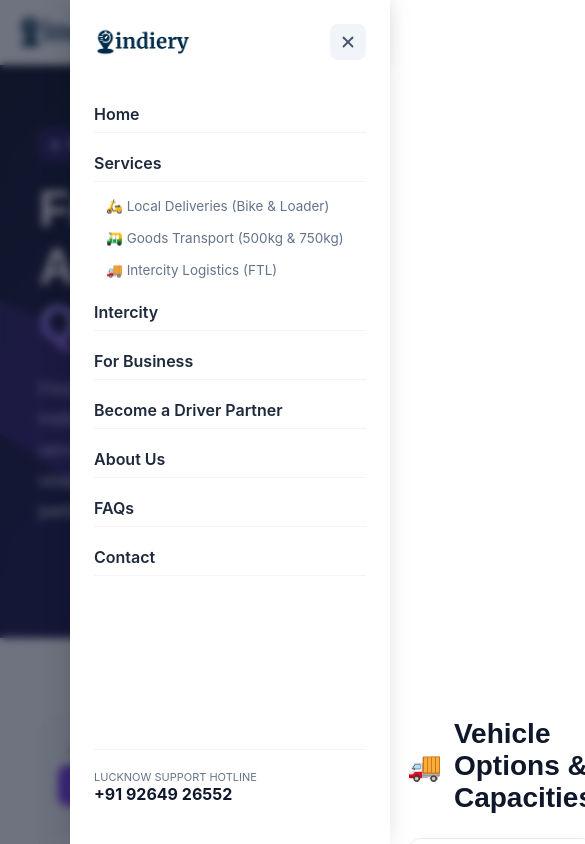
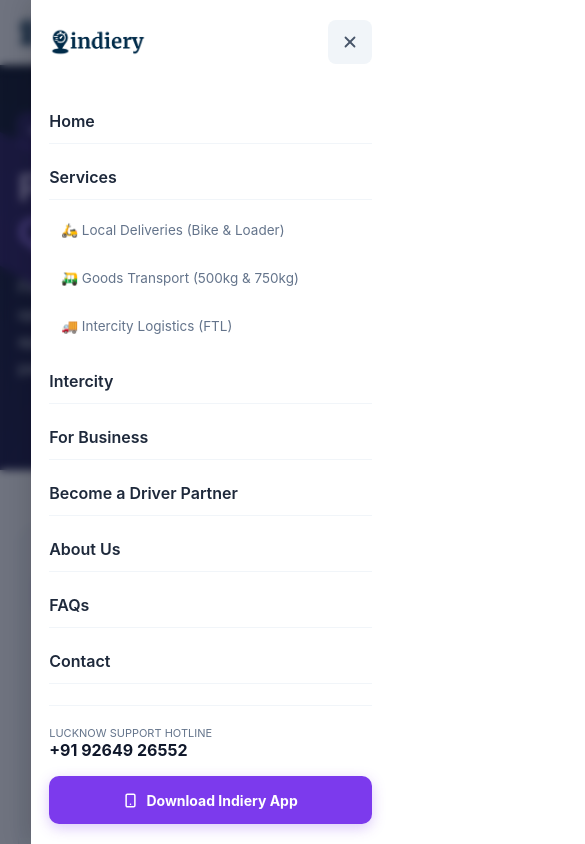
Before and after one commit to indiery/indiery-mobile-app, a Next.js app in the folder webiste/: page /faq in a window 390 px wide. Both pictures are taken after a click on the button "Open navigation menu". Shown: the top 844 px of the page, 585 px wide, since content can reach past the window. Built offline with nearby package versions, Linux system fonts and the light colour scheme.

Commit message:
fix(website): make all pages mobile responsive

```diff
--- a/webiste/app/globals.css
+++ b/webiste/app/globals.css
@@ -2759,12 +2759,15 @@
   backdrop-filter: blur(4px);
   z-index: 1000000;
   opacity: 0;
+  visibility: hidden;
+  overflow: hidden;
   pointer-events: none;
-  transition: opacity 0.3s ease;
+  transition: opacity 0.3s ease, visibility 0.3s ease;
 }
 
 .indiery-mobile-drawer.open {
   opacity: 1;
+  visibility: visible;
   pointer-events: auto;
 }
 
@@ -2886,7 +2889,8 @@
   .indiery-desktop-nav { display: none !important; }
   .indiery-call-box { display: none !important; }
   .indiery-mobile-toggle { display: block !important; }
-  .indiery-mobile-drawer { display: block; }
+  .indiery-mobile-drawer { display: none; }
+  .indiery-mobile-drawer.open { display: block; }
 }
 
 @media (max-width: 576px) {
@@ -3168,3 +3172,278 @@
     font-size: 28px;
   }
 }
+
+/* ==========================================================================
+   RESPONSIVE FOUNDATION
+   Keeps every App Router marketing/legal page usable on tablets and phones,
+   including pages that still carry legacy inline layout declarations.
+   ========================================================================== */
+
+html,
+body {
+  max-width: 100%;
+  overflow-x: clip;
+}
+
+img,
+svg,
+video,
+canvas {
+  max-width: 100%;
+}
+
+img[width][height] {
+  height: auto;
+}
+
+input,
+select,
+textarea,
+button {
+  max-width: 100%;
+}
+
+@media (max-width: 900px) {
+  .innerHeader main .shell > [style*="grid-template-columns:1fr 1fr"],
+  .innerHeader main [style*="grid-template-columns:1.2fr 1fr"],
+  .innerHeader main [style*="grid-template-columns:1.1fr 1fr"],
+  .innerHeader main [style*="grid-template-columns:1fr 1.1fr"],
+  .innerHeader main [style*="grid-template-columns:1fr 1.05fr"],
+  .innerHeader main [style*="grid-template-columns:1fr 1.3fr"],
+  .innerHeader main [style*="grid-template-columns:300px 1fr"],
+  .innerHeader main [style*="grid-template-columns:310px 1fr"],
+  .innerHeader main [style*="grid-template-columns:320px 1fr"] {
+    grid-template-columns: minmax(0, 1fr) !important;
+    gap: 36px !important;
+  }
+
+  .innerHeader main [style*="position: sticky"] {
+    position: static !important;
+    top: auto !important;
+  }
+
+  .innerHeader main img {
+    max-width: 100%;
+  }
+}
+
+@media (max-width: 640px) {
+  .innerHeader main > section,
+  .innerHeader main:not(:has(> section)) {
+    padding-top: 56px !important;
+    padding-bottom: 56px !important;
+  }
+
+  .innerHeader main > .innerPageHero,
+  .innerHeader main > .aboutHero {
+    padding-top: 48px !important;
+    padding-bottom: 56px !important;
+  }
+
+  .innerHeader main .shell,
+  .innerHeader main > .shell {
+    width: 100% !important;
+    max-width: 100% !important;
+    padding-right: 18px !important;
+    padding-left: 18px !important;
+  }
+
+  .innerHeader main [style*="grid-template-columns"] {
+    grid-template-columns: minmax(0, 1fr) !important;
+    gap: 22px !important;
+  }
+
+  .innerHeader main h1,
+  .innerHeader main h1[style] {
+    max-width: 100%;
+    font-size: clamp(2rem, 10vw, 2.65rem) !important;
+    line-height: 1.12 !important;
+    letter-spacing: -1.5px !important;
+    overflow-wrap: anywhere;
+  }
+
+  .innerHeader main h2,
+  .innerHeader main h2[style] {
+    font-size: clamp(1.65rem, 8vw, 2.1rem) !important;
+    line-height: 1.2 !important;
+    letter-spacing: -1px !important;
+    overflow-wrap: anywhere;
+  }
+
+  .innerHeader main h3,
+  .innerHeader main h3[style] {
+    overflow-wrap: anywhere;
+  }
+
+  .innerHeader main h1 br,
+  .innerHeader main h2 br {
+    display: none;
+  }
+
+  .innerHeader main p[style*="font-size: 18px"],
+  .innerHeader main p[style*="font-size: 17px"] {
+    font-size: 16px !important;
+  }
+
+  .innerHeader main [style*="padding: 48px 40px"],
+  .innerHeader main [style*="padding: 40px"],
+  .innerHeader main [style*="padding: 36px"],
+  .innerHeader main [style*="padding: 32px"] {
+    padding: 24px !important;
+  }
+
+  .innerHeader main [style*="padding: 28px"] {
+    padding: 22px !important;
+  }
+
+  .innerHeader main form,
+  .innerHeader main input,
+  .innerHeader main select,
+  .innerHeader main textarea,
+  .innerHeader main form button {
+    width: 100%;
+    min-width: 0;
+  }
+
+  .innerHeader main [style*="display: flex"][style*="gap"] {
+    min-width: 0;
+  }
+
+  .innerHeader main [style*="min-height: 440px"],
+  .innerHeader main [style*="min-height: 420px"] {
+    min-height: 300px !important;
+  }
+
+  .innerHeader main [style*="min-height: 320px"] {
+    min-height: 260px !important;
+  }
+
+  .innerHeader main [style*="height: 460px"] {
+    height: 330px !important;
+  }
+
+  .innerHeader main [style*="overflow-x: auto"] {
+    -webkit-overflow-scrolling: touch;
+    scrollbar-width: thin;
+  }
+
+  .innerHeader main [style*="overflow-x: auto"] table {
+    min-width: 680px;
+  }
+
+  .innerHeader main table th,
+  .innerHeader main table td {
+    white-space: nowrap;
+  }
+
+  .tagPill {
+    max-width: 100%;
+    margin-bottom: 18px !important;
+    white-space: normal;
+    line-height: 1.45;
+  }
+
+  .indiery-header-inner {
+    gap: 10px;
+  }
+
+  .indiery-logo-link img {
+    width: auto !important;
+    height: 32px !important;
+  }
+
+  .indiery-mobile-toggle,
+  .indiery-mobile-close,
+  .social-icon {
+    min-width: 44px;
+    min-height: 44px;
+  }
+
+  .indiery-mobile-panel {
+    width: min(92vw, 360px);
+    max-width: none;
+    padding: 20px 18px;
+  }
+
+  .indiery-mobile-nav-link {
+    min-height: 44px;
+    padding: 11px 0;
+  }
+
+  .indiery-mobile-sub a {
+    min-height: 40px;
+    padding: 9px 0;
+    line-height: 1.45;
+  }
+
+  /* Only the compact header action disappears; page CTAs remain tappable. */
+  .indiery-header-actions > .indiery-cta-btn {
+    display: none !important;
+  }
+
+  .innerHeader main .indiery-cta-btn,
+  main > section .indiery-cta-btn,
+  .indiery-prefooter-cta .indiery-cta-btn,
+  .indiery-mobile-footer .indiery-cta-btn {
+    display: inline-flex !important;
+    min-height: 48px;
+    justify-content: center;
+    white-space: normal;
+    text-align: center;
+  }
+
+  .indiery-prefooter-cta {
+    padding: 52px 18px;
+  }
+
+  .indiery-prefooter-inner {
+    gap: 28px;
+  }
+
+  .indiery-prefooter-actions,
+  .indiery-prefooter-actions .indiery-cta-btn {
+    width: 100%;
+  }
+
+  .indiery-main-footer {
+    padding-top: 56px;
+  }
+
+  .indiery-footer-container,
+  .indiery-footer-bottom-inner {
+    padding-right: 18px;
+    padding-left: 18px;
+  }
+
+  .indiery-footer-container {
+    gap: 36px;
+  }
+
+  .legal-links {
+    gap: 12px 18px;
+  }
+}
+
+@media (max-width: 380px) {
+  .innerHeader main .shell,
+  .innerHeader main > .shell {
+    padding-right: 14px !important;
+    padding-left: 14px !important;
+  }
+
+  .indiery-header-inner {
+    padding: 0 12px;
+  }
+
+  .indiery-logo-link img {
+    height: 29px !important;
+  }
+
+  .innerHeader main [style*="padding: 48px 40px"],
+  .innerHeader main [style*="padding: 40px"],
+  .innerHeader main [style*="padding: 36px"],
+  .innerHeader main [style*="padding: 32px"],
+  .innerHeader main [style*="padding: 28px"] {
+    padding: 20px !important;
+  }
+}
--- a/webiste/components/SiteHeader.jsx
+++ b/webiste/components/SiteHeader.jsx
@@ -1,12 +1,29 @@
 "use client";
 
-import { useState } from "react";
+import { useEffect, useState } from "react";
 import Link from "next/link";
 import Image from "next/image";
 
 export default function SiteHeader({ active = "home" }) {
   const [mobileMenuOpen, setMobileMenuOpen] = useState(false);
   const [servicesDropdownOpen, setServicesDropdownOpen] = useState(false);
+
+  useEffect(() => {
+    if (!mobileMenuOpen) return undefined;
+
+    const previousOverflow = document.body.style.overflow;
+    const closeOnEscape = (event) => {
+      if (event.key === "Escape") setMobileMenuOpen(false);
+    };
+
+    document.body.style.overflow = "hidden";
+    window.addEventListener("keydown", closeOnEscape);
+
+    return () => {
+      document.body.style.overflow = previousOverflow;
+      window.removeEventListener("keydown", closeOnEscape);
+    };
+  }, [mobileMenuOpen]);
 
   return (
     <header className="indiery-lean-header">
@@ -122,8 +139,10 @@
           <button
             type="button"
             className="indiery-mobile-toggle"
-            aria-label="Open navigation menu"
-            onClick={() => setMobileMenuOpen(true)}
+            aria-label={mobileMenuOpen ? "Close navigation menu" : "Open navigation menu"}
+            aria-controls="indiery-mobile-menu"
+            aria-expanded={mobileMenuOpen}
+            onClick={() => setMobileMenuOpen((isOpen) => !isOpen)}
           >
             <svg width="26" height="26" viewBox="0 0 24 24" fill="none" stroke="currentColor" strokeWidth="2.2" strokeLinecap="round" strokeLinejoin="round">
               <line x1="3" y1="12" x2="21" y2="12" />
@@ -137,9 +156,17 @@
       {/* Mobile Drawer */}
       <div
         className={`indiery-mobile-drawer ${mobileMenuOpen ? "open" : ""}`}
+        aria-hidden={!mobileMenuOpen}
         onClick={() => setMobileMenuOpen(false)}
       >
-        <div className="indiery-mobile-panel" onClick={(e) => e.stopPropagation()}>
+        <div
+          id="indiery-mobile-menu"
+          className="indiery-mobile-panel"
+          role="dialog"
+          aria-modal="true"
+          aria-label="Mobile navigation"
+          onClick={(e) => e.stopPropagation()}
+        >
           <div className="indiery-mobile-header">
             <Image
               src="/indiery-brand-logo.png"
```
Also changed, not shown: webiste/app/admin/admin.module.css (+26 -1 lines), webiste/app/home.module.css (+68 -0 lines).
